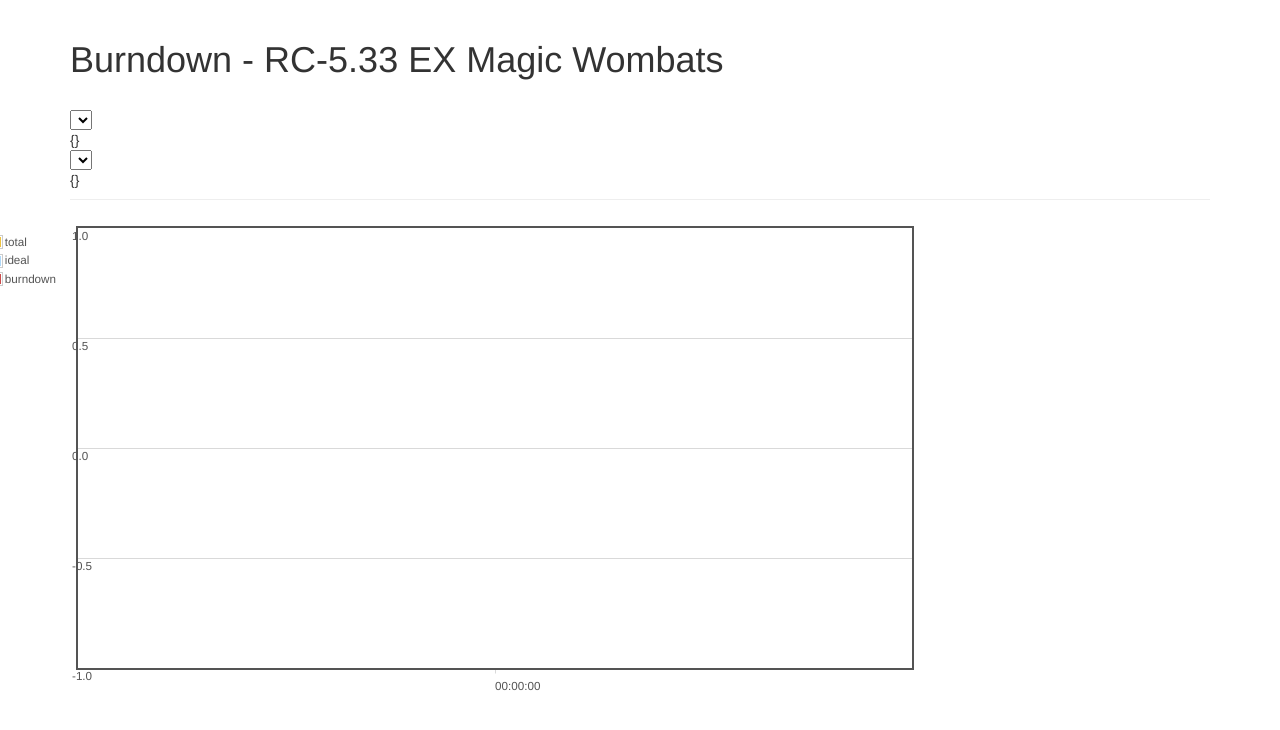
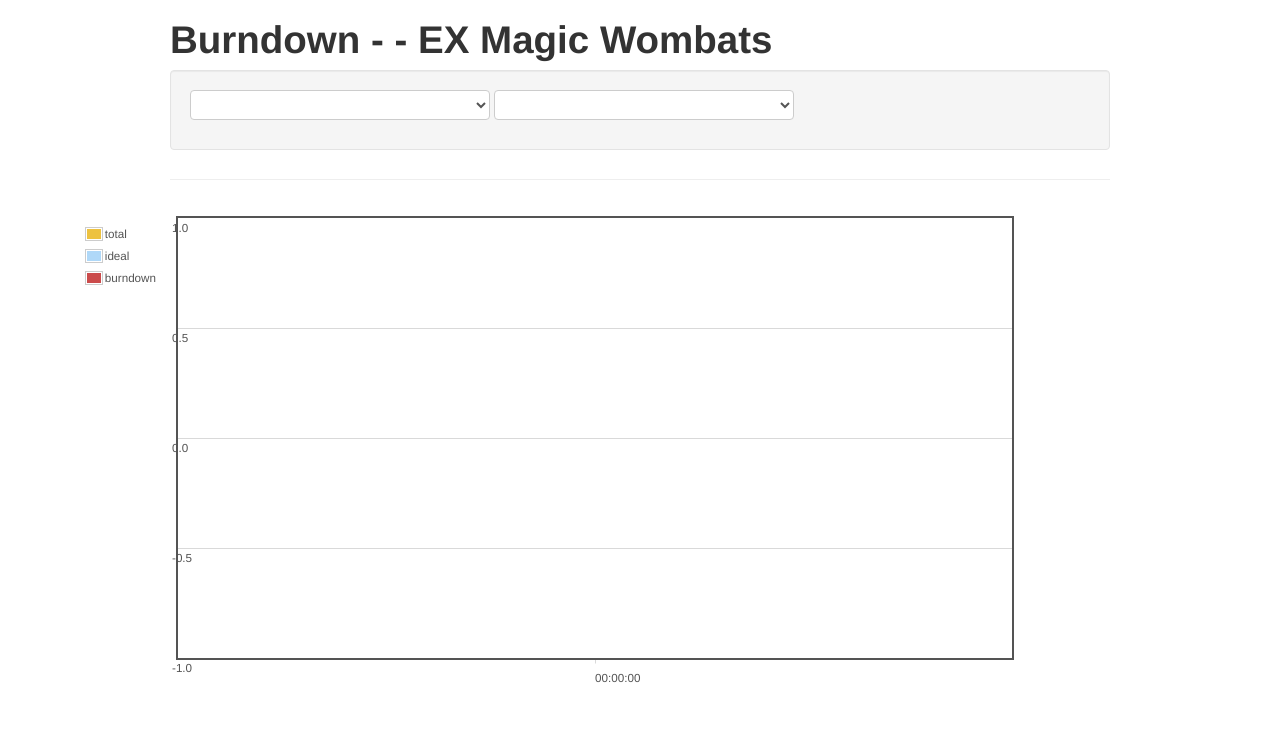
Before and after one commit to advincze/jira, a plain HTML site: page public/index.html in a window 1280 px wide. Drawn offline with Linux system fonts and the light colour scheme; no server answers.

Commit message:
bootsrap version 2

```diff
--- a/public/index.html
+++ b/public/index.html
@@ -10,20 +10,13 @@
   <div class="container">
 
     <div class="page-header">
-      <h1>Burndown - {{board.Name}}RC-5.33 EX Magic Wombats</h1>
-      <br>
-      <select ng-model="board" ng-options="b.Name for b in boards" ng-change="refreshSprints()"></select>
-      <br>
-      {{board}}
-      <br>
-      <select ng-model="sprint" ng-options="s.Name for s in sprints" ng-change="refreshChart()"></select>
-      <br>
-      {{sprint}}
-      <br>
+      <h1>Burndown - {{board.Name}}-{{sprint.Name}} EX Magic Wombats</h1>
+      <div class="well">
+        <select class="span4" ng-model="board" ng-options="b.Name for b in boards" ng-change="refreshSprints()"></select>
+        <select class="span4" ng-model="sprint" ng-options="s.Name for s in sprints" ng-change="refreshChart()" ></select>
+      </div>
 
     </div>
-
-
 
     <div>
       <chart ng-model='chart.data'></chart>
@@ -35,10 +28,12 @@
   <script src="js/jquery.flot.min.js"></script>
   <script src="js/jquery.flot.time.min.js"></script>
   <script src="js/jquery.flot.selection.min.js"></script>
+  <script src="js/bootstrap.min.js"></script>
   <script src="lib/angular/angular.js"></script>
   <script src="js/app.js"></script>
   <script src="js/services.js"></script>
   <script src="js/controllers.js"></script>
   <script src="js/directives.js"></script>
+  <!-- // <script src="js/angular-strap.min.js"></script> -->
 </body>
 </html>
--- a/public/js/controllers.js
+++ b/public/js/controllers.js
@@ -39,6 +39,8 @@ function ChartCtrl($scope, $http) {
         }
     }];
 
+    $scope.filters = ["MagicWombats"]
+
     $scope.boards = [];
     $scope.board = {};
     $http({
@@ -72,5 +74,17 @@ function ChartCtrl($scope, $http) {
             $scope.chart.data[2].data = totaldata;
         });
     }
+
+    $scope.selects = [{
+        "id": "1",
+        "name": "<i class=\"icon-star\"></i>&nbsp;foo"
+    }, {
+        "id": "2",
+        "name": "<i class=\"icon-heart\"></i>&nbsp;bar"
+    }, {
+        "id": "3",
+        "name": "<i class=\"icon-fire\"></i>&nbsp;baz"
+    }];
+    $scope.selectedItem = "1";
 }
 ChartCtrl.$inject = ['$scope', '$http'];
```
Also changed, not shown: public/css/bootstrap.min.css, public/js/bootstrap.min.js.
